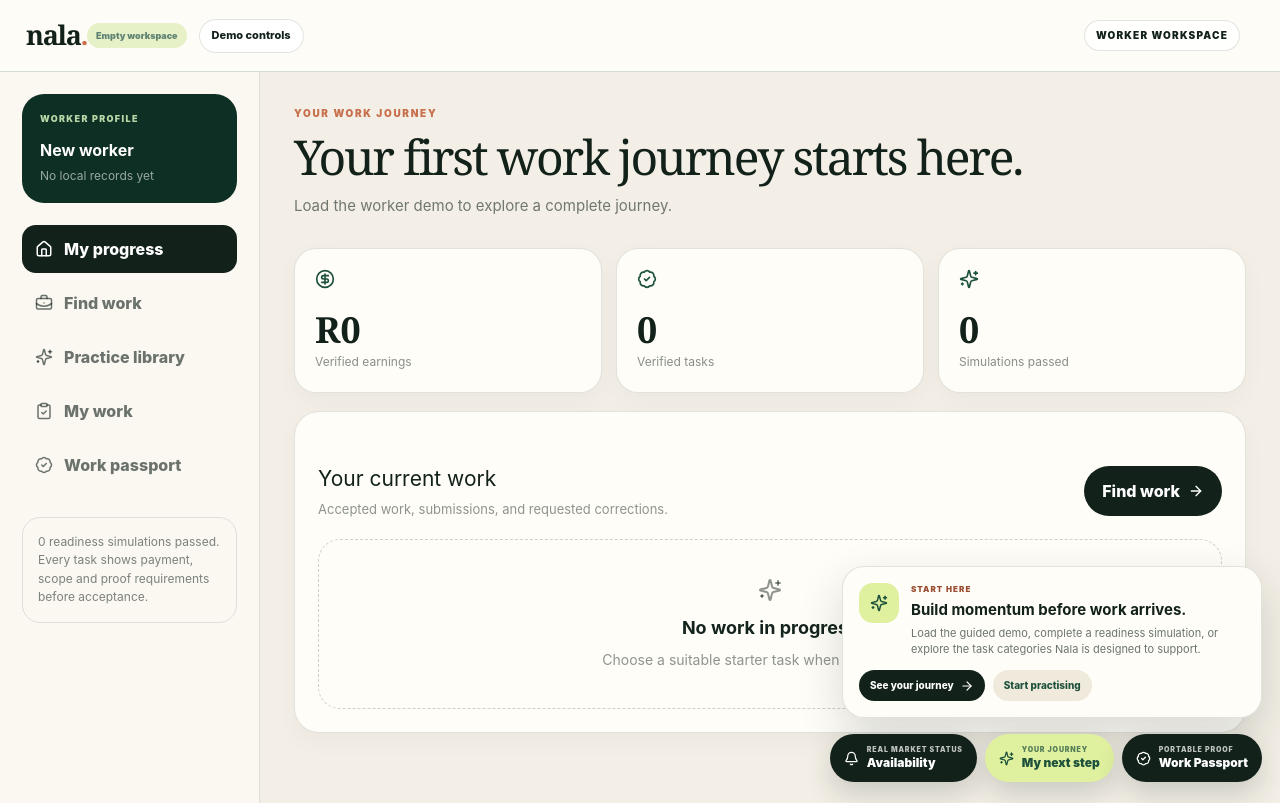
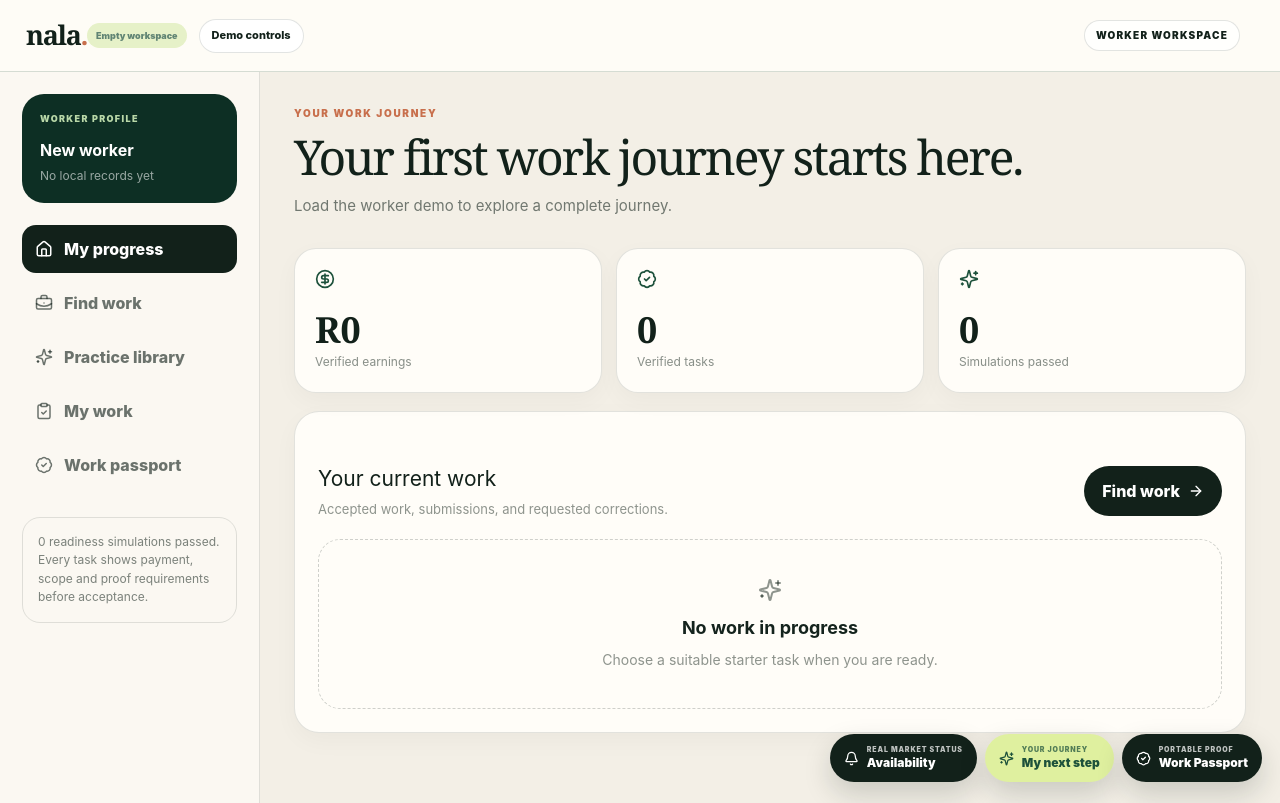
Before and after one commit to Buttercode-systems/Nala, a Next.js app: page /worker in a window 1280 px wide. Built offline with nearby package versions, Linux system fonts and the light colour scheme.

Commit message:
Remove duplicate worker start prompt

```diff
--- a/src/app/worker/page.tsx
+++ b/src/app/worker/page.tsx
@@ -1,12 +1,10 @@
 import Link from "next/link";
 import {BadgeCheck,Bell,Sparkles} from "lucide-react";
 import {WorkspaceEntry} from "@/components/workspace-entry";
-import {WorkerCorePrompt} from "@/components/worker-core-prompt";
 
 export default function WorkerPage(){
  return <>
   <WorkspaceEntry role="worker" initialView="dashboard"/>
-  <WorkerCorePrompt/>
   <nav className="progression-dock" aria-label="Worker progression">
    <Link href="/worker/availability" className="progression-launcher progression-launcher-secondary" aria-label="Open live availability" title="Open live availability">
     <Bell size={15}/><span><small>REAL MARKET STATUS</small>Availability</span>
```
